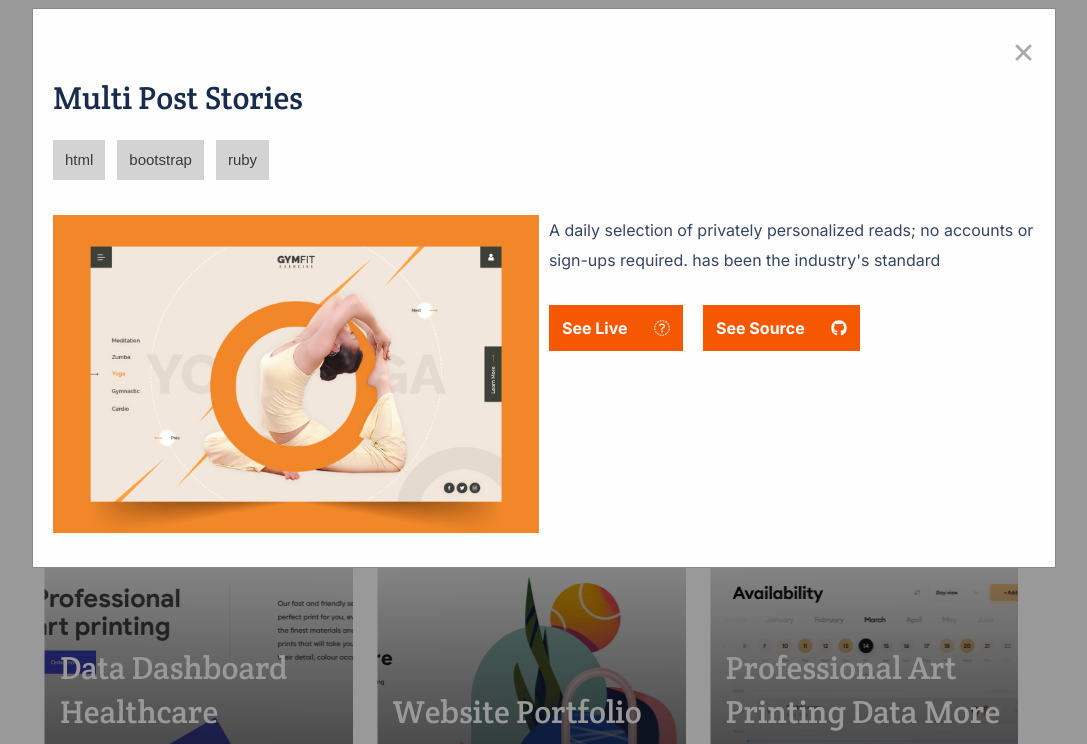
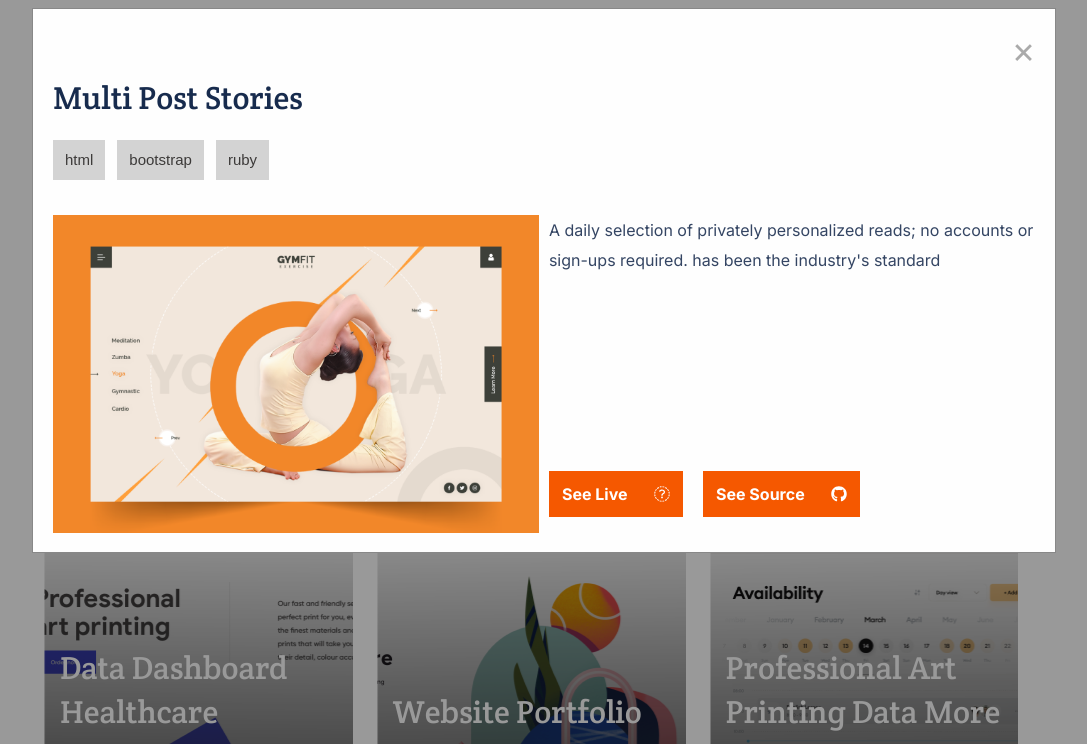
Before and after one commit to NduatiKagiri/my_portfolio, a website: page index.html in a window 1280 px wide. Both pictures are taken after a click on the button "See Project". Shown: the part 1005-1749 px from the top of the page, without its empty margins (96-1183 px from the left). Drawn offline with Linux system fonts and the light colour scheme; files whose address does not match are found by name.

Commit message:
Make required changes

```diff
--- a/assets/css/style.css
+++ b/assets/css/style.css
@@ -423,7 +423,7 @@ nav .nav-links-list li a {
   align-items: flex-start;
   margin-bottom: 10px;
   width: 100%;
-  height: auto;
+  height: 307px;
 }
 
 .project-img {
@@ -467,8 +467,8 @@ nav .nav-links-list li a {
   flex-direction: row;
   justify-content: flex-start;
   align-items: flex-start;
-  margin-bottom: 50px;
   width: 100%;
+  margin-bottom: 5px;
 }
 
 #project-link-1,
@@ -837,6 +837,8 @@ nav .nav-links-list li a {
   .modal-bottom {
     flex-direction: column;
     justify-content: flex-start;
+    margin-bottom: 0;
+    height: auto;
   }
 
   .project-img {
@@ -858,6 +860,7 @@ nav .nav-links-list li a {
   .project-links {
     flex-direction: row;
     justify-content: space-between;
+    margin-bottom: 5px;
   }
 
   #project-link-1,
--- a/assets/js/works.js
+++ b/assets/js/works.js
@@ -50,7 +50,7 @@ const works = [
       'bootstrap',
       'ruby',
     ],
-    image: 'compjs1.jpeg',
+    image: 'compjs4.jpeg',
     gitLink: 'https://github.com/NduatiKagiri/my_portfolio',
     liveLink: 'https://nduatikagiri.co.ke',
   },
@@ -62,7 +62,7 @@ const works = [
       'bootstrap',
       'ruby',
     ],
-    image: 'compjs2.jpeg',
+    image: 'compjs4.jpeg',
     gitLink: 'https://github.com/NduatiKagiri/my_portfolio',
     liveLink: 'https://nduatikagiri.co.ke',
   },
@@ -74,7 +74,7 @@ const works = [
       'bootstrap',
       'ruby',
     ],
-    image: 'compjs3.jpeg',
+    image: 'compjs4.jpeg',
     gitLink: 'https://github.com/NduatiKagiri/my_portfolio',
     liveLink: 'https://nduatikagiri.co.ke',
   },
@@ -98,7 +98,7 @@ const works = [
       'bootstrap',
       'ruby',
     ],
-    image: 'compjs5.jpeg',
+    image: 'compjs4.jpeg',
     gitLink: 'https://github.com/NduatiKagiri/my_portfolio',
     liveLink: 'https://nduatikagiri.co.ke',
   },
@@ -110,7 +110,7 @@ const works = [
       'bootstrap',
       'ruby',
     ],
-    image: 'compjs6.jpeg',
+    image: 'compjs4.jpeg',
     gitLink: 'https://github.com/NduatiKagiri/my_portfolio',
     liveLink: 'https://nduatikagiri.co.ke',
   },
@@ -187,7 +187,7 @@ function modalInfo(btnID) {
       </ul>
     </div>
   </div>
-  <div class="modal-bottom">
+  <div class="modal-bottom" id="modal-bottom">
     <div class="project-img">
       <img src="assets/img/${image}" alt="${heading} Image">
     </div>
@@ -198,10 +198,6 @@ function modalInfo(btnID) {
       <div class="project-links">
         <a href="${liveLink}" id="project-link-1">See Live <span>&nbsp; &nbsp; &nbsp;</span> <i class="fas fa-external-link" aria-hidden="true"></i></a>
         <a href="${gitLink}" id="project-link-2">See Source <span>&nbsp; &nbsp; &nbsp;</span> <i class="fab fa-github" aria-hidden="true"></i></a>
-      </div>
-      <div class="project-buttons">
-        <button type="button" name="button"><i class="fal fa-long-arrow-left" aria-hidden="true"></i> previous project</button>
-        <button type="button" name="button">next project  <i class="fal fa-long-arrow-right" aria-hidden="true"></i></button>
       </div>
     </div>
   </div>
```
